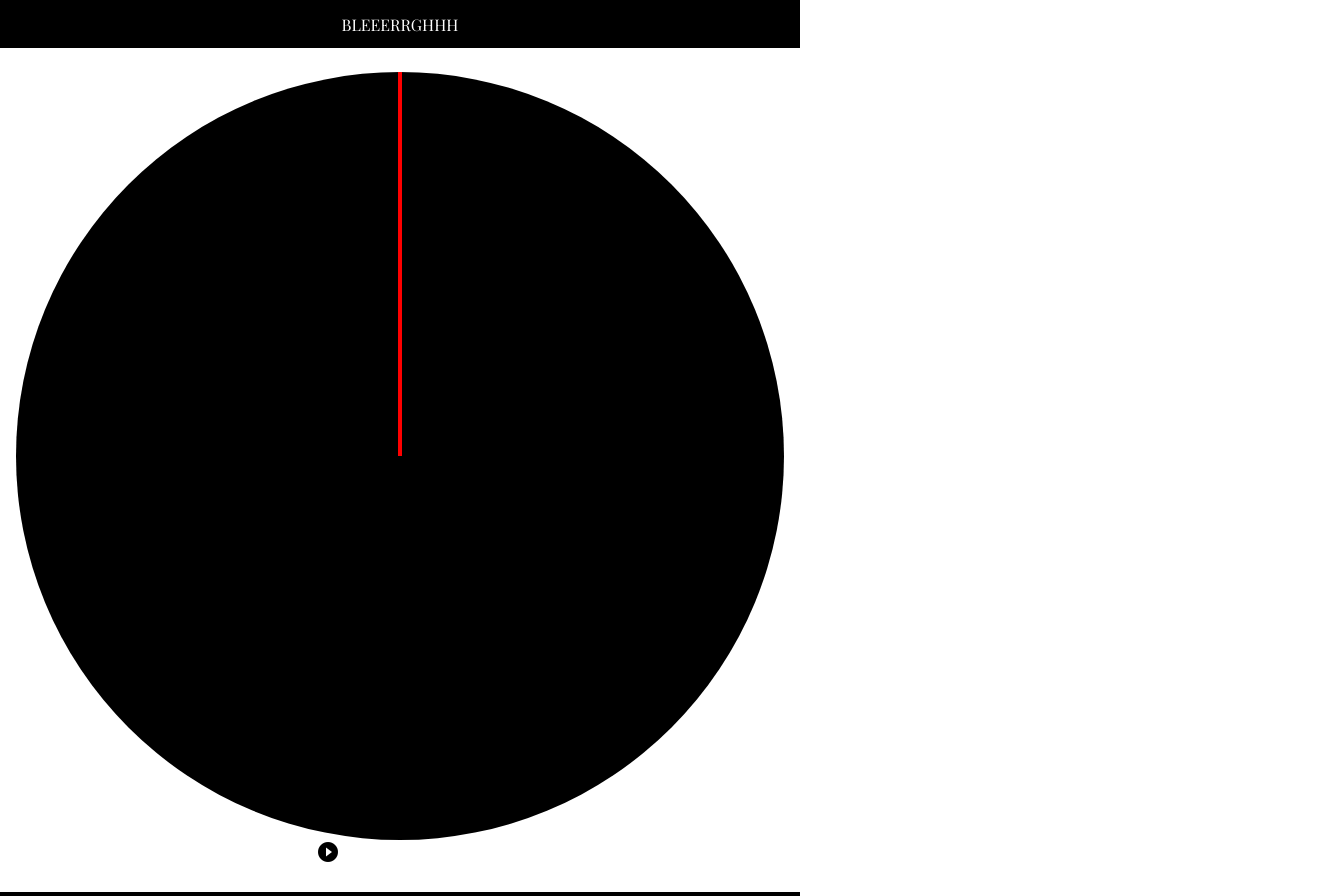
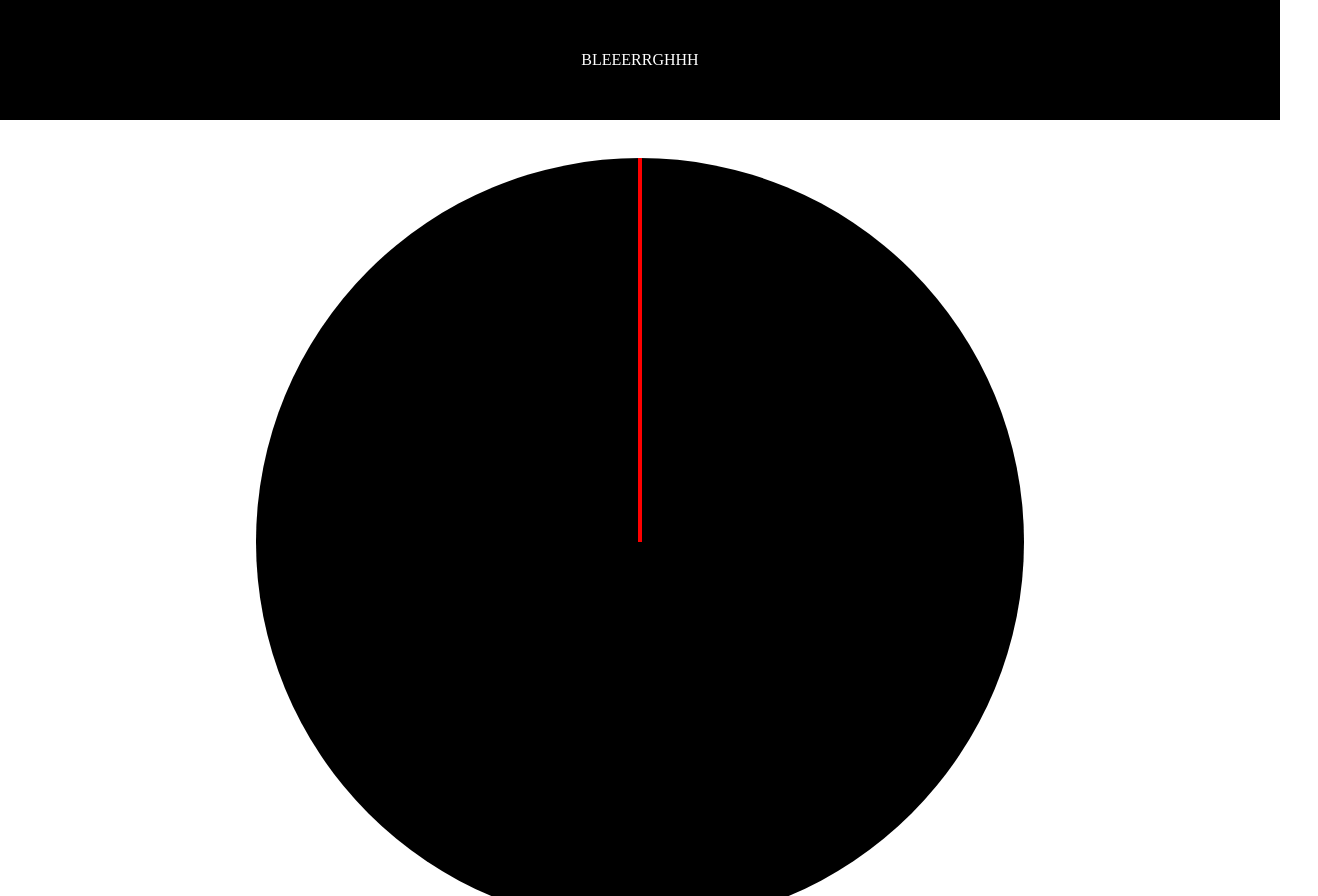
Before and after one commit to eggborne/circular-drum-machine, a React app: page / in a window 1280 px wide. Shown: the top 896 px of the page, 1318 px wide, since content can reach past the window. Built offline with nearby package versions, Linux system fonts and the light colour scheme.

Commit message:
Add play-button id and material-icons class

```diff
--- a/src/css/styles.css
+++ b/src/css/styles.css
@@ -2,20 +2,8 @@
 
 body {
   overflow: hidden;
-  --mainBg: #fff;
-  --darkest: #111;
-  --dark: #242832;
-  --light: #4e5569;
-  --darkAccent: #81878B;
-  --darkBg: #d3d3d3;
-  --lightBg: #eee;
-  --outerBorderColor: gray;
-  --innerBorderColor: rgb(184, 181, 181);
-  max-width: 800px;
-  min-width: 324px;
   margin:0;
   box-sizing:border-box;
-  font-family: Playfair Display, serif;
 }
 #main {
   position: relative;
@@ -25,16 +13,18 @@ body {
   align-items: center;
 }
 #padding-container {
+  position: relative;
+  height: 100%;
   padding: 3%;
   width: 100%;
   display: flex;
   flex-direction: column;
-  justify-content: flex-start;
+  justify-content: space-around;
   align-items: center;
 }
 #header {
   width: 100%;
-  height: 3rem;
+  height: 15vmin;
   background-color: black;
   color: white;
   display: inline-flex;
@@ -60,3 +50,18 @@ body {
   width: 100%;
 
 }
+#play-button {
+  /* background-color: tan; */
+  width: 30vmin;
+  height: 30vmin;
+  display: flex;
+  align-items: center;
+  justify-content: center;
+  transition: all 50ms ease;
+}
+
+.material-icons {
+  color: black;
+  font-size: 6rem;
+  width: 6rem;
+}
```
